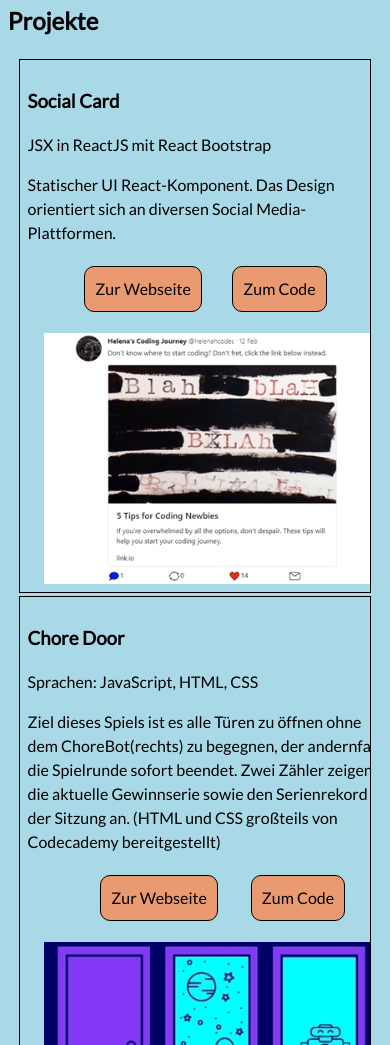
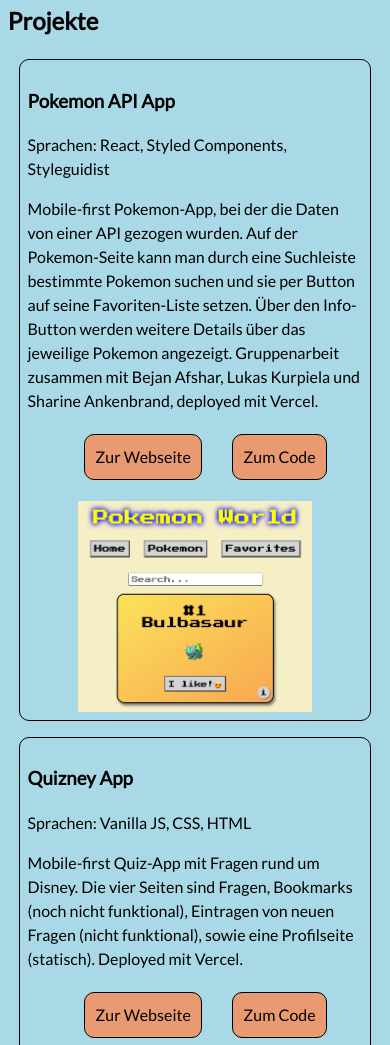
Before and after one commit to heleah/heleah.github.io, a plain HTML site: page index.html in a window 390 px wide. Shown: the part 592-1637 px from the top of the page. Drawn offline with Linux system fonts and the light colour scheme.

Commit message:
css adjustments to projects and about sections

```diff
--- a/resources/css/components/about.css
+++ b/resources/css/components/about.css
@@ -68,8 +68,11 @@
 
 #textbox {
   grid-area: 3 / 1 / 6 / 5;
+  display: flex;
   padding: 0.625rem;
-  height: 14rem;
+  height: 16rem;
+  width: 100%;
+  justify-content: center;
   border-radius: 20px;
   font-size: 1.188rem;
   overflow: auto;
@@ -79,9 +82,12 @@
 
 #textbox p {
   display: inline-block;
+  align-self: center;
+  justify-content: left;
   background-color: var(--primary-500);
   color: #ffffff;
   margin: -0.3rem;
+  text-align: left;
 }
 
 .portrait {
--- a/resources/css/components/projects-skills.css
+++ b/resources/css/components/projects-skills.css
@@ -1,7 +1,3 @@
-#worldpopulationsii > .contents {
-  padding-left: 4%;
-}
-
 .buttons {
   display: flex;
   justify-content: space-around;
@@ -33,13 +29,15 @@
   width: 80%;
   justify-content: space-around;
   border: 1px solid #000000;
+  border-radius: 10px;
   padding: 2%;
-  margin: 1% auto;
+  margin: 1rem auto;
 }
 
 #projects img {
   margin: 0 1rem;
-  height: 80%;
+  min-width: 20vw;
+  height: auto;
 }
 
 .skillicons img {
@@ -60,6 +58,7 @@
     width: 94%;
     flex-flow: column wrap;
     overflow: auto;
+    align-items: center;
   }
 
   .multipleButtons {
@@ -69,8 +68,12 @@
   }
 
   .boxes img {
-    width: auto;
+    width: 50vw;
     height: auto;
+  }
+
+  #projects img {
+    min-width: 60vw;
   }
 
   #skills .boxes img {
@@ -92,14 +95,11 @@
 
 @media only screen and (max-width: 768px) {
   .boxes img {
-    width: 100%;
+    width: 60vw;
+    margin-top: 0.5rem;
   }
 
   #skills .boxes img {
     height: auto;
   }
-
-  .boxes > * {
-    justify-content: center;
-  }
 }
--- a/script.js
+++ b/script.js
@@ -53,11 +53,33 @@ const projectContainer = document.getElementById('projects');
 
 const projects = [
   {
+    id: 'pokemon',
+    name: 'Pokemon API App',
+    languages: 'React, Styled Components, Styleguidist',
+    description:
+      'Mobile-first Pokemon-App, bei der die Daten von einer API gezogen wurden. Auf der Pokemon-Seite kann man durch eine Suchleiste bestimmte Pokemon suchen und sie per Button auf seine Favoriten-Liste setzen. Über den Info-Button werden weitere Details über das jeweilige Pokemon angezeigt. Gruppenarbeit zusammen mit Bejan Afshar, Lukas Kurpiela und Sharine Ankenbrand, deployed mit Vercel.',
+    pageUrl: 'https://pokemon-api-app.vercel.app/',
+    githubUrl: 'https://github.com/LukasKurpiela/pokemon-api-app',
+    imgSrc: 'resources/img/pokemonapp.png',
+    imgAlt: 'Pokemon App Preview',
+  },
+  {
+    id: 'quizney',
+    name: 'Quizney App',
+    languages: 'Vanilla JS, CSS, HTML',
+    description:
+      'Mobile-first Quiz-App mit Fragen rund um Disney. Die vier Seiten sind Fragen, Bookmarks (noch nicht funktional), Eintragen von neuen Fragen (nicht funktional), sowie eine Profilseite (statisch). Deployed mit Vercel.',
+    pageUrl: 'https://quizney-hah.vercel.app/',
+    githubUrl: 'https://github.com/helenahcodes/quiz-app',
+    imgSrc: 'resources/img/quizney.png',
+    imgAlt: 'Quizney Preview',
+  },
+  {
     id: 'socialcard',
     name: 'Social Card',
     languages: 'JSX in ReactJS mit React Bootstrap',
     description:
-      'Statischer UI React-Komponent. Das Design orientiert sich an diversen Social Media-Plattformen.',
+      'Statischer UI React-Komponent. Das Design orientiert sich an diversen Social Media-Plattformen. Deployed mit Surge.',
     pageUrl: 'http://observant-brain.surge.sh/',
     githubUrl: 'https://github.com/helenahcodes/social-card',
     imgSrc: 'resources/img/socialcard.jpg',
@@ -66,9 +88,9 @@ const projects = [
   {
     id: 'choredoor',
     name: 'Chore Door',
-    languages: 'Sprachen: JavaScript, HTML, CSS',
+    languages: 'JavaScript, HTML, CSS',
     description:
-      'Ziel dieses Spiels ist es alle Türen zu öffnen ohne dem ChoreBot(rechts) zu begegnen, der andernfalls die Spielrunde sofort beendet. Zwei Zähler zeigen die aktuelle Gewinnserie sowie den Serienrekord der Sitzung an. (HTML und CSS großteils von Codecademy bereitgestellt)',
+      'Ziel dieses Spiels ist es alle Türen zu öffnen ohne dem ChoreBot(rechts) zu begegnen, der andernfalls die Spielrunde sofort beendet. Zwei Zähler zeigen die aktuelle Gewinnserie sowie den Serienrekord der Sitzung an. Deployed mit GitHub Pages. (HTML und CSS großteils von Codecademy bereitgestellt)',
     pageUrl: 'https://helenahcodes.github.io/choredoor/',
     githubUrl: 'https://github.com/helenahcodes/choredoor',
     imgSrc: 'resources/img/choredoor.jpg',
@@ -92,7 +114,7 @@ function createProjects() {
     contentWrapper.appendChild(h3);
 
     const languageP = document.createElement('p');
-    languageP.innerText = project.languages;
+    languageP.innerText = 'Sprachen: ' + project.languages;
     contentWrapper.appendChild(languageP);
 
     const descriptionP = document.createElement('p');
```
Also changed, not shown: resources/img/pokemonapp.png (added), resources/img/quizney.png (added).
